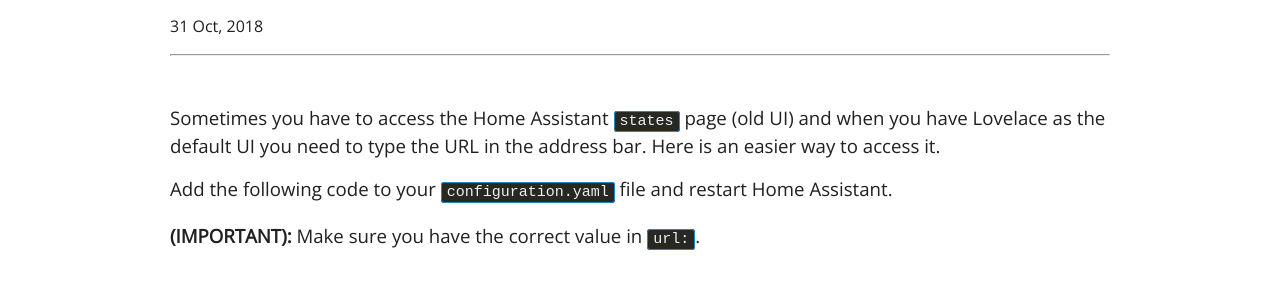
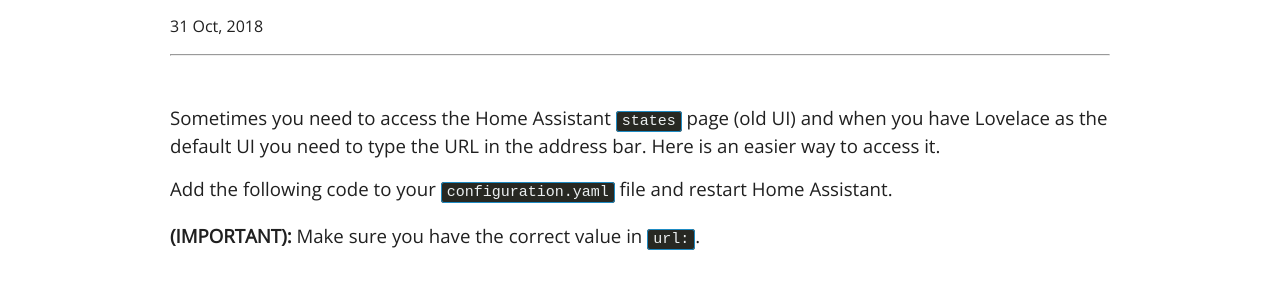
Before and after one commit to bonanitech/blog, a Jekyll site: the page built from _posts/2018-10-31-lovelace-accessing-home-assistant-states-page-with-just-one-click.md, in a window 1280 px wide. Shown: the part 302-602 px from the top of the page. Built offline with Jekyll 4.4.1, drawn with Linux system fonts in a browser that asks for light colours; comment, search, counter and statistics services are not loaded.

Commit message:
Update post

```diff
--- a/_posts/2018-10-31-lovelace-accessing-home-assistant-states-page-with-just-one-click.md
+++ b/_posts/2018-10-31-lovelace-accessing-home-assistant-states-page-with-just-one-click.md
@@ -8,7 +8,7 @@ tags: HomeAssistant Lovelace
 permalink: /lovelace-accessing-home-assistant-states-page-with-just-one-click/
 ---
 
-Sometimes you have to access the Home Assistant `states` page \(old UI\) and when you have Lovelace as the default UI you need to type the URL in the address bar. Here is an easier way to access it.
+Sometimes you need to access the Home Assistant `states` page \(old UI\) and when you have Lovelace as the default UI you need to type the URL in the address bar. Here is an easier way to access it.
 
 Add the following code to your `configuration.yaml` file and restart Home Assistant.
 
```
